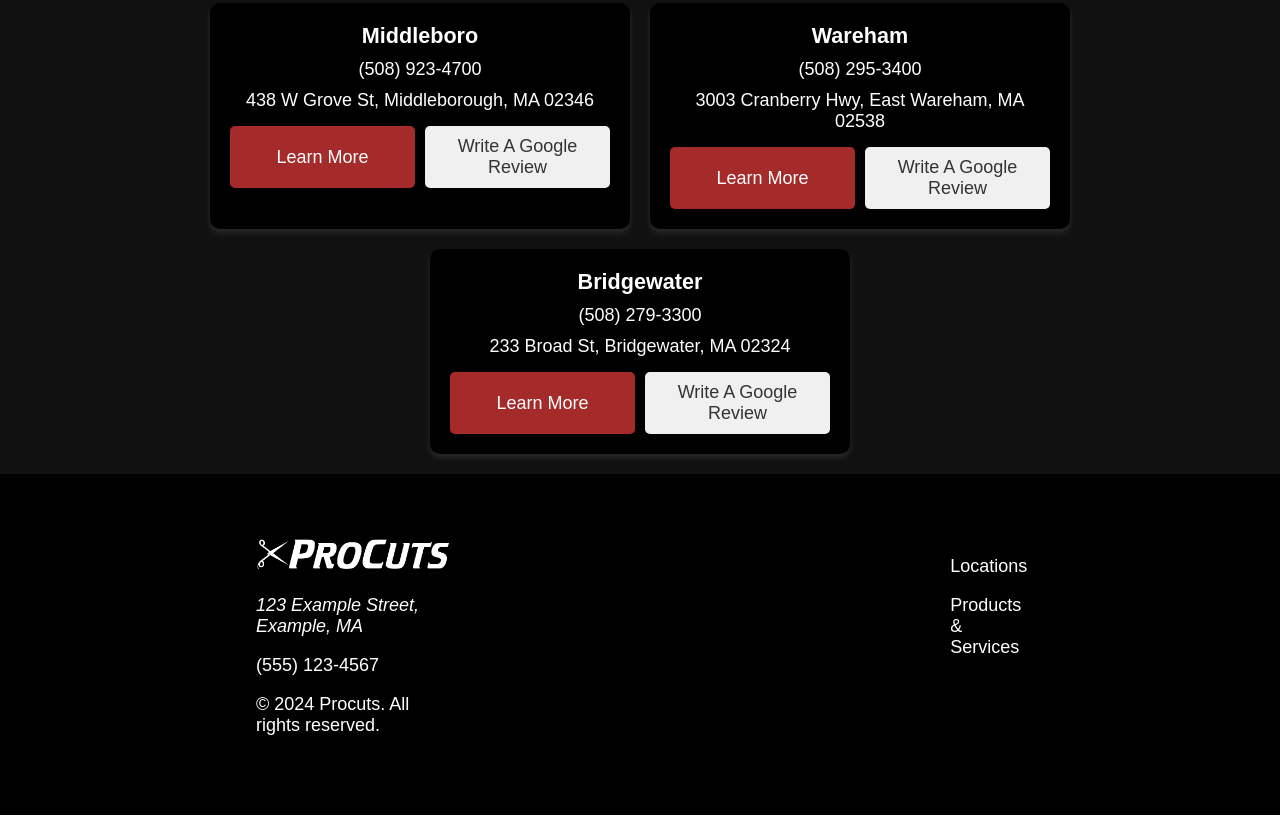
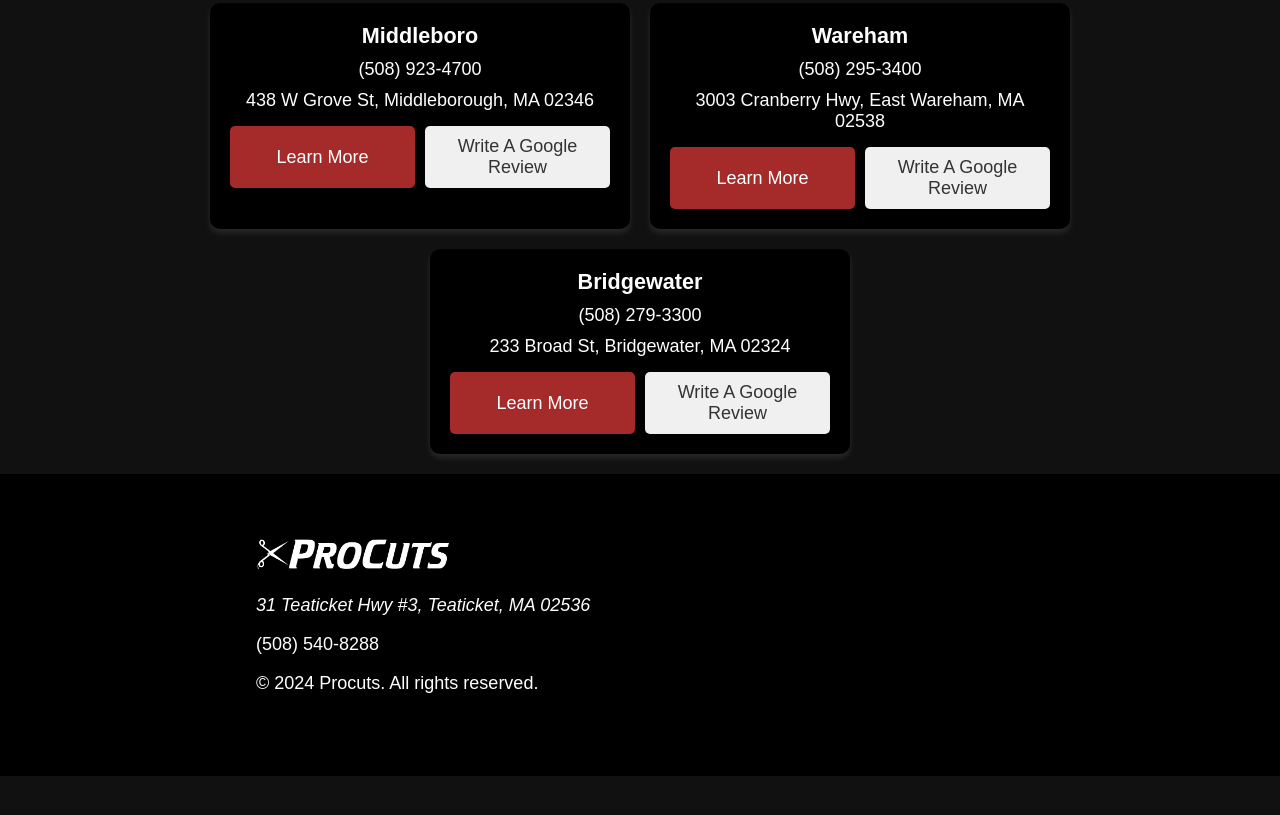
Before and after one commit to abuttifulpigeon/procuts, a plain HTML site: page locations/index.html in a window 1280 px wide. Shown: the part 915-1730 px from the top of the page. After the commit the page ends 1691 px from the top, so only its background shows below. Drawn offline with Linux system fonts and the light colour scheme.

Commit message:
Fixed header & footer inconsitancies among pages

```diff
--- a/locations/index.html
+++ b/locations/index.html
@@ -17,7 +17,8 @@
         <div class="navbar">
             <nav class="navbar-items">
                 <ul>
-                    <li><a href="/about">About Us</a></li>
+                    <li><a href="/">Home</a></li>
+                    <li><a href="/about">About</a></li>
                     <li><a href="/services">Services</a></li>
                     <li><a href="/careers">Careers</a></li>
                     <li><a href="/locations">Locations</a></li>
@@ -112,16 +113,12 @@
             </div>
         </div>
     </main>
-    <footer style="display: flex;">
+    <footer>
         <div style="display: inline;">
             <img class="footer-logo" src="/assets/img/procuts-logo.png">
-            <address>123 Example Street, Example, MA</address>
-            <p>(555) 123-4567</p>
+            <address>31 Teaticket Hwy #3, Teaticket, MA 02536</address>
+            <p>(508) 540-8288</p>
             <p>© 2024 Procuts. All rights reserved.</p>
-        </div>
-        <div style="margin-left: 500px;">
-            <p><a href="/locations/">Locations</a></p>
-            <p><a href="/services/">Products & Services</a></p>
         </div>
     </footer>
 </body>
```
Also changed, not shown: about/index.html (+4 -4 lines), locations/falmouth/index.html (+4 -3 lines), services/index.html (+4 -3 lines).
